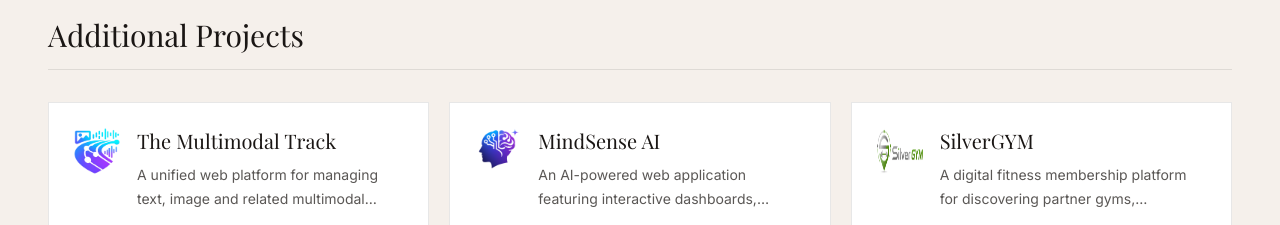
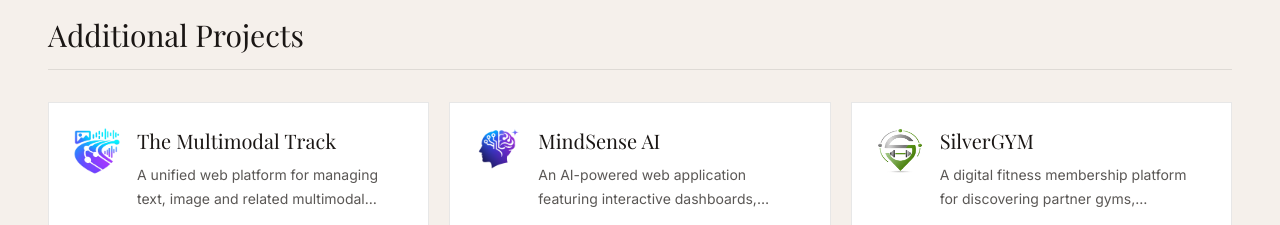
Before and after one commit to MohammedShakib/my-portfolio-website, a Next.js app: page / in a window 1280 px wide. Shown: the part 4920-5145 px from the top of the page. Built offline with nearby package versions, Linux system fonts and the light colour scheme.

Commit message:
Use SilverGYM icon in project card

```diff
--- a/src/data/portfolio.ts
+++ b/src/data/portfolio.ts
@@ -246,7 +246,7 @@ export const otherProjects = [
     description:
       "A digital fitness membership platform for discovering partner gyms, comparing plans and managing gym access.",
     tags: ["Next.js", "TypeScript", "Tailwind CSS", "Supabase"],
-    logo: "/assets/logos/silver-gym-logo.png",
+    logo: "/assets/projects/silver-gym-icon.png",
     image: "/assets/projects/silver-gym.png",
   },
   {
```
Also changed, not shown: public/assets/projects/silver-gym-icon.png (added).
